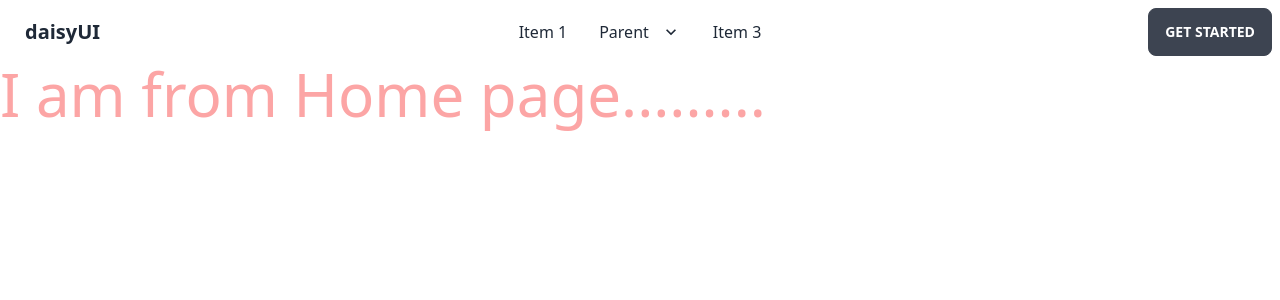
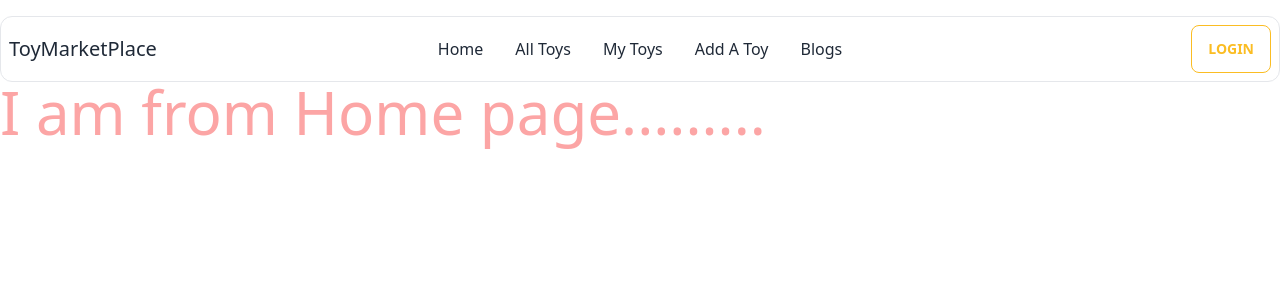
Before and after one commit to kamrul25/toy-marketplace, a React (Vite) app: page / in a window 1280 px wide. Shown: the top 300 px of the page. Built offline with nearby package versions, Linux system fonts and the light colour scheme.

Commit message:
create navbar

```diff
--- a/src/pages/ErrorPage/ErrorPage.jsx
+++ b/src/pages/ErrorPage/ErrorPage.jsx
@@ -3,10 +3,10 @@ import error from "../../assets/error.jpg";
 
 const ErrorPage = () => {
   return (
-    <div className=" flex justify-center items-center gap-4 rounded-xl pt-20">
+    <div className=" flex flex-col-reverse md:flex-row justify-center items-center gap-4 rounded-xl pt-20">
       <img src={error} alt="" className="w-96 h-96 rounded-xl " />
-      <div className="">
-        <h1 className=" text-red-400 text-3xl font-bold text-center m-4">
+      <div className="text-center">
+        <h1 className=" text-red-400 text-3xl font-bold  m-4">
           Page Not Found!
         </h1>
         <p className="text-red-400 font-medium m-4">
--- a/src/pages/shared/Navbar/Navbar.jsx
+++ b/src/pages/shared/Navbar/Navbar.jsx
@@ -1,6 +1,34 @@
+import { useContext } from "react";
+import { Link, useNavigate } from "react-router-dom";
+import { AuthContext } from "../../../provider/AuthProvider";
+
 const Navbar = () => {
+  const { user } = useContext(AuthContext);
+    const navigate = useNavigate()
+    const handleLogout = () =>{
+        navigate('/')
+    }
+  const menu = (
+    <>
+      <li>
+        <Link to="/">Home</Link>{" "}
+      </li>
+      <li>
+        <Link to="/allToys">All Toys</Link>{" "}
+      </li>
+      <li>
+        <Link to="/myToys">My Toys</Link>{" "}
+      </li>
+      <li>
+        <Link to="/addToy">Add A Toy</Link>{" "}
+      </li>
+      <li>
+        <Link to="/blogs">Blogs</Link>{" "}
+      </li>
+    </>
+  );
   return (
-    <div className="navbar bg-base-100">
+    <div className="navbar bg-base-100 border  mt-4 rounded-xl">
       <div className="navbar-start">
         <div className="dropdown">
           <label tabIndex={0} className="btn btn-ghost lg:hidden">
@@ -23,72 +51,42 @@ const Navbar = () => {
             tabIndex={0}
             className="menu menu-compact dropdown-content mt-3 p-2 shadow bg-base-100 rounded-box w-52"
           >
-            <li>
-              <a>Item 1</a>
-            </li>
-            <li tabIndex={0}>
-              <a className="justify-between">
-                Parent
-                <svg
-                  className="fill-current"
-                  xmlns="http://www.w3.org/2000/svg"
-                  width="24"
-                  height="24"
-                  viewBox="0 0 24 24"
-                >
-                  <path d="M8.59,16.58L13.17,12L8.59,7.41L10,6L16,12L10,18L8.59,16.58Z" />
-                </svg>
-              </a>
-              <ul className="p-2">
-                <li>
-                  <a>Submenu 1</a>
-                </li>
-                <li>
-                  <a>Submenu 2</a>
-                </li>
-              </ul>
-            </li>
-            <li>
-              <a>Item 3</a>
-            </li>
+            {menu}
           </ul>
         </div>
-        <a className="btn btn-ghost normal-case text-xl">daisyUI</a>
+        <Link to="/" className=" normal-case text-xl">
+          ToyMarketPlace
+        </Link>
       </div>
       <div className="navbar-center hidden lg:flex">
-        <ul className="menu menu-horizontal px-1">
-          <li>
-            <a>Item 1</a>
-          </li>
-          <li tabIndex={0}>
-            <a>
-              Parent
-              <svg
-                className="fill-current"
-                xmlns="http://www.w3.org/2000/svg"
-                width="20"
-                height="20"
-                viewBox="0 0 24 24"
-              >
-                <path d="M7.41,8.58L12,13.17L16.59,8.58L18,10L12,16L6,10L7.41,8.58Z" />
-              </svg>
-            </a>
-            <ul className="p-2">
+        <ul className="menu menu-horizontal px-1">{menu}</ul>
+      </div>
+      <div className="navbar-end">
+        <Link className="btn btn-outline btn-warning">Login</Link>
+        {user && (
+          <div className="dropdown dropdown-hover">
+            <label tabIndex={0} className="btn btn-ghost btn-circle avatar">
+              <div className="w-10 rounded-full">
+                <img src={user.photoURL} />
+              </div>
+            </label>
+            <ul
+              tabIndex={0}
+              className="mt-3 p-2 shadow menu menu-compact dropdown-content bg-base-100 rounded-box w-52"
+            >
               <li>
-                <a>Submenu 1</a>
+                <h3>{user.displayName}</h3>
               </li>
               <li>
-                <a>Submenu 2</a>
+                <button className="btn btn-block btn-outline bnt-error"
+                onClick={handleLogout}
+                >
+                  Logout
+                </button>
               </li>
             </ul>
-          </li>
-          <li>
-            <a>Item 3</a>
-          </li>
-        </ul>
-      </div>
-      <div className="navbar-end">
-        <a className="btn">Get started</a>
+          </div>
+        )}
       </div>
     </div>
   );
--- a/src/provider/AuthProvider.jsx
+++ b/src/provider/AuthProvider.jsx
@@ -1,9 +1,18 @@
+import { createContext, useState } from "react";
 
+
+export const AuthContext = createContext(null);
 const AuthProvider = ({children}) => {
+    const [user, setUser] = useState(null);
+
+    const authInfo ={
+        user,
+        setUser
+    }
     return (
-        <div>
-            {children}
-        </div>
+        <AuthContext.Provider value={authInfo} >
+             {children}
+        </AuthContext.Provider>
     );
 };
 
```
